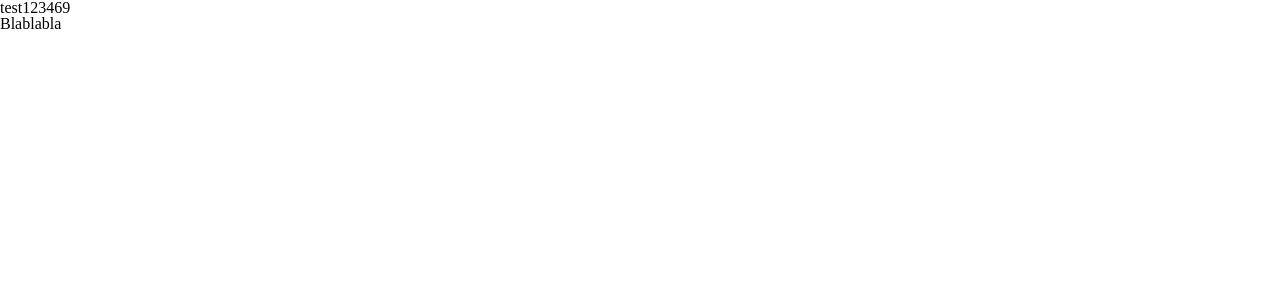
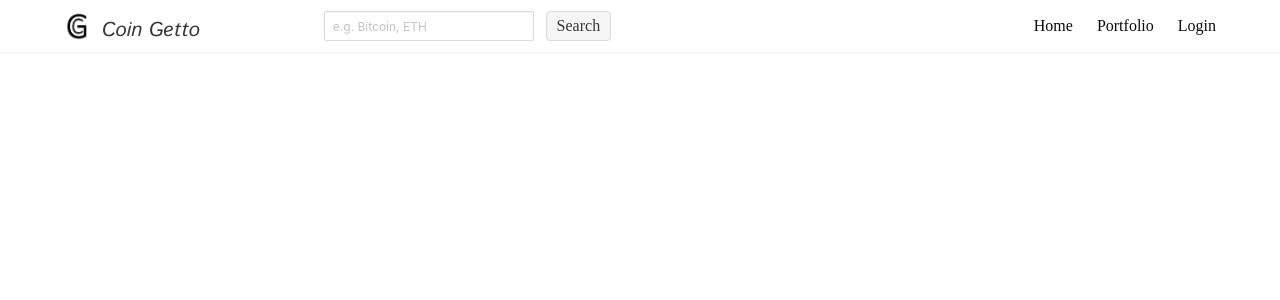
Before and after one commit to AronH99/CoinGetto, a React (Vite) app: page /#/ in a window 1280 px wide. Shown: the top 300 px of the page. Built offline with nearby package versions, Linux system fonts and the light colour scheme.

Commit message:
navbar + logo

```diff
--- a/index.html
+++ b/index.html
@@ -7,7 +7,6 @@
   </head>
   <body>
     <div id="root"></div>
-    <p>Blablabla</p>
     <script type="module" src="/src/main.jsx"></script>
   </body>
 </html>
--- a/package.json
+++ b/package.json
@@ -11,7 +11,10 @@
     "axios": "^0.27.2",
     "axios-hooks": "^3.0.1",
     "react": "^18.0.0",
-    "react-dom": "^18.0.0"
+    "react-dom": "^18.0.0",
+    "react-router": "^6.3.0",
+    "react-router-dom": "^6.3.0",
+    "sass": "^1.51.0"
   },
   "devDependencies": {
     "@types/react": "^18.0.0",
--- a/src/App.jsx
+++ b/src/App.jsx
@@ -5,9 +5,20 @@ import RegisterAndLogin from "./components/RegisterAndLogin/RegisterAndLogin";
 import Portfolio from "./components/Portfolio/Portfolio";
 import "./reset.scss";
 import "./style.scss";
+import { BrowserRouter as Router, Routes, Route } from "react-router-dom";
 
 const App = () => {
-  return <>test123469</>;
+  return (
+    <>
+      <Router>
+        <Routes>
+          <Route path="/" element={<DisplayTopCoins />} />
+          <Route path="portfolio" element={<Portfolio />} />
+          {/* <Route path="login" element={<RegisterAndLogin />} /> */}
+        </Routes>
+      </Router>
+    </>
+  );
 };
 
 export default App;
--- a/src/components/DisplayTopCoins/DisplayTopCoins.jsx
+++ b/src/components/DisplayTopCoins/DisplayTopCoins.jsx
@@ -1,8 +1,14 @@
 import React from "react";
+import Navbar from "../Navbar/Navbar";
 import "./displaytopcoins.scss";
 
 const DIsplayTopCoins = () => {
-  return <div>DIsplayTopCoins</div>;
+  return (
+    <div>
+      <Navbar />
+      DIsplayTopCoins
+    </div>
+  );
 };
 
 export default DIsplayTopCoins;
--- a/src/components/Navbar/Navbar.jsx
+++ b/src/components/Navbar/Navbar.jsx
@@ -1,7 +1,66 @@
 import React from "react";
+import { Link, NavLink } from "react-router-dom";
+import "./navbar.scss";
 
 const Navbar = () => {
-  return <div>Navbar</div>;
+  return (
+    <>
+      <nav className="navbar has-shadow is-white is-fixed-top">
+        <div className="container">
+          <div className="navbar-brand">
+            <div className="navbar-item">
+              <img src="/src/images/icoon.png" alt="logo" id="logoImg" />
+              <p className="title" id="navTitle">
+                Coin Getto
+              </p>
+            </div>
+
+            <div className="navbar-item">
+              <form action="" className="field is-grouped" id="search">
+                <p className="control is-expanded">
+                  <input
+                    className="input is-small"
+                    type="text"
+                    placeholder="e.g. Bitcoin, ETH"
+                  />
+                </p>
+                <div className="control">
+                  <a className="button has-background-light" id="searchBtn">
+                    Search
+                  </a>
+                </div>
+              </form>
+            </div>
+            <div
+              className="navbar-burger"
+              id="burger"
+              onClick={() => {
+                const navbarMenu = document.querySelector("#nav-links");
+                navbarMenu.classList.toggle("is-active");
+              }}
+            >
+              <span></span>
+              <span></span>
+              <span></span>
+            </div>
+          </div>
+          <div id="nav-links" className="navbar-menu">
+            <div className="navbar-end">
+              <NavLink to="/" className="navbar-item">
+                Home
+              </NavLink>
+              <NavLink to="/portfolio" className="navbar-item">
+                Portfolio
+              </NavLink>
+              <NavLink to="/register" className="navbar-item">
+                Login
+              </NavLink>
+            </div>
+          </div>
+        </div>
+      </nav>
+    </>
+  );
 };
 
 export default Navbar;
--- a/src/components/Navbar/navbar.scss
+++ b/src/components/Navbar/navbar.scss
@@ -0,0 +1,46 @@
+@import "https://cdn.jsdelivr.net/npm/bulma@0.9.3/css/bulma.min.css";
+@import url("https://fonts.googleapis.com/css2?family=Istok+Web:ital,wght@0,400;0,700;1,400;1,700&display=swap");
+//variables
+$font-stack: "Istok Web", sans-serif;
+
+//styling
+* {
+  transition-duration: 800ms;
+}
+
+body {
+  margin-top: 50px;
+}
+.navbar {
+  max-height: 30px;
+  #navTitle {
+    padding: 10px 100px 0 10px;
+    font-size: 20px;
+    font-family: $font-stack;
+    font-style: italic;
+  }
+  #search {
+    #searchBtn {
+      width: 65px;
+      height: 30px;
+      &:hover {
+        border-bottom: 1px solid #3c7ccd;
+        box-shadow: 0px 2px 6px #666666;
+      }
+    }
+  }
+  #btnHome,
+  #btnPortfolio,
+  #btnRegister {
+    text-decoration: none;
+    border: none;
+    border-radius: 2px;
+    font-weight: 400;
+    cursor: pointer;
+    height: 30px;
+    &:hover {
+      border-bottom: 1px solid #3c7ccd;
+      text-decoration: none;
+    }
+  }
+}
--- a/src/components/Portfolio/Portfolio.jsx
+++ b/src/components/Portfolio/Portfolio.jsx
@@ -1,8 +1,14 @@
 import React from "react";
+import Navbar from "../Navbar/Navbar";
 import "./portfolio.scss";
 
 const Portfolio = () => {
-  return <div>Portfolio</div>;
+  return (
+    <div>
+      <Navbar />
+      Portfolio
+    </div>
+  );
 };
 
 export default Portfolio;
--- a/src/components/RegisterAndLogin/RegisterAndLogin.jsx
+++ b/src/components/RegisterAndLogin/RegisterAndLogin.jsx
@@ -1,8 +1,14 @@
 import React from "react";
+import Navbar from "../Navbar/Navbar";
 import "./registerandlogin.scss";
 
 const RegisterAndLogin = () => {
-  return <div>RegisterAndLogin</div>;
+  return (
+    <div>
+      <Navbar />
+      RegisterAndLogin
+    </div>
+  );
 };
 
 export default RegisterAndLogin;
```
Also changed, not shown: src/images/icoon.png (added), 1 other file (tests, documents, lock files or other folders).
